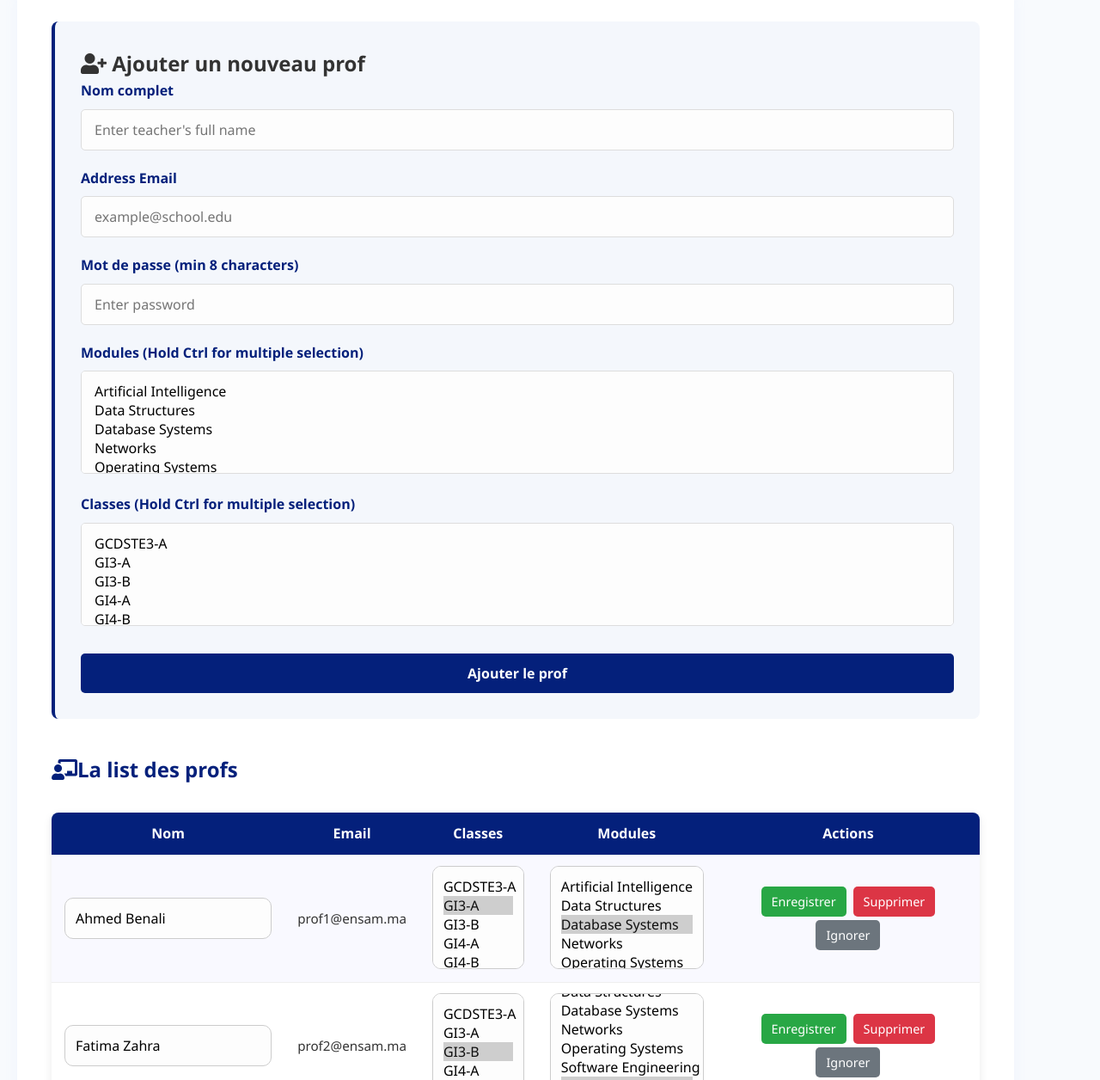
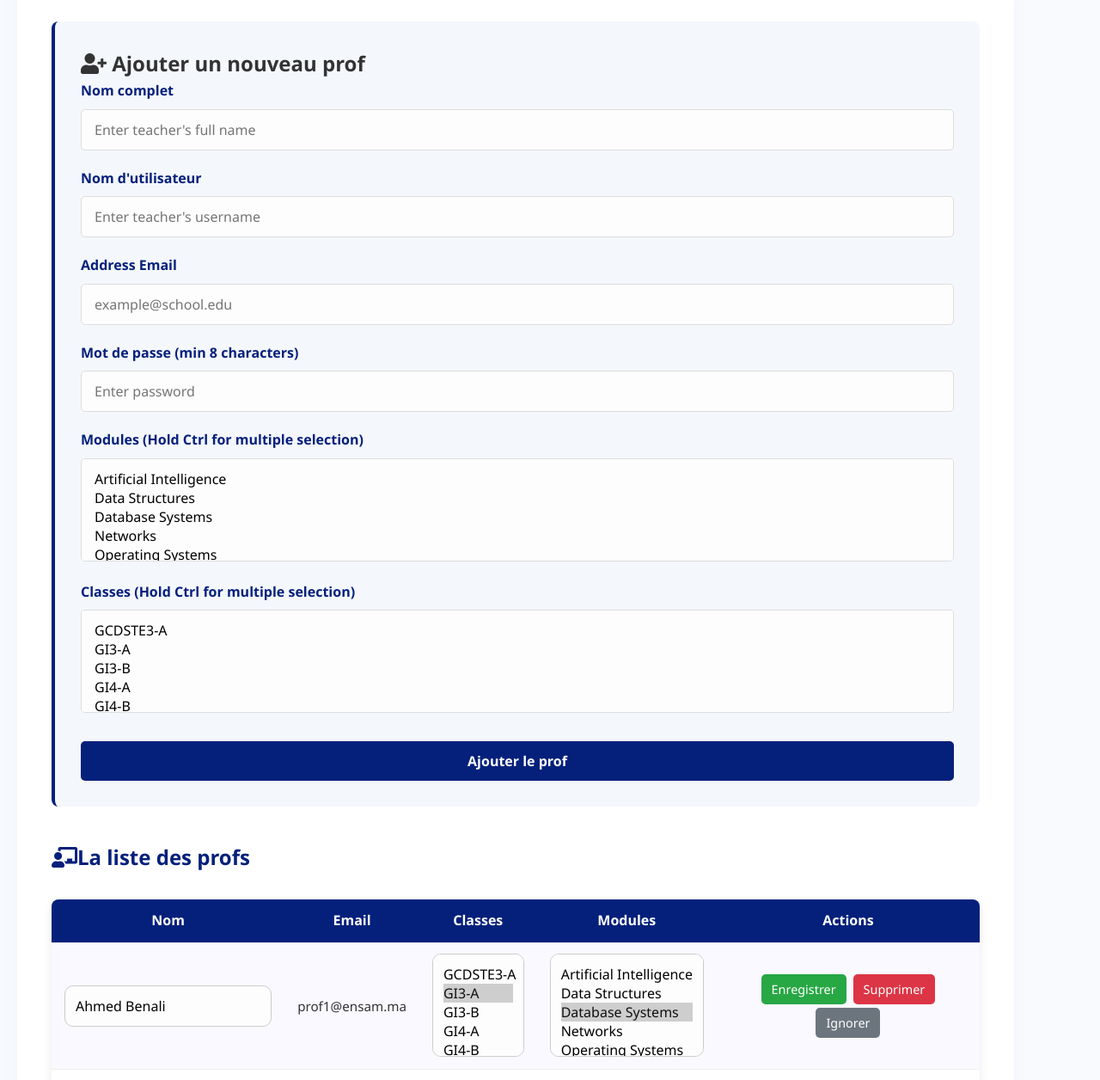
Before and after one commit to Mourad-wh/School_management, a PHP site: page /admin/add_teacher.php in a window 1280 px wide. Shown: the part 137-1393 px from the top of the page at 86% size. Run offline with PHP 8.4, Linux system fonts and the light colour scheme; data comes from the database, SQL or seed files in the repository.

Commit message:
Update add_teacher.php

```diff
--- a/School_management-main/app/views/admin/add_teacher.php
+++ b/School_management-main/app/views/admin/add_teacher.php
@@ -40,13 +40,14 @@ if ($_SERVER['REQUEST_METHOD'] === 'POST' && isset($_POST['add_teacher'])) {
         // Get and validate form data
         $name = trim($_POST['name']);
         $email = trim($_POST['email']);
+        $username = trim($_POST['username']);
         $password = $_POST['password'];
         $subjects = isset($_POST['subjects']) ? $_POST['subjects'] : [];
         $classes = isset($_POST['classes']) ? $_POST['classes'] : [];
         $school_id = "2202387";
 
         // Validation
-        if (empty($name) || empty($email) || empty($password)) {
+        if (empty($name) || empty($email) || empty($password) || empty($username)) {
             throw new Exception("All fields are required");
         }
 
@@ -62,8 +63,8 @@ if ($_SERVER['REQUEST_METHOD'] === 'POST' && isset($_POST['add_teacher'])) {
         $hashedPassword = password_hash($password, PASSWORD_ARGON2I);
 
         // Insert into teachers table
-        $stmt = $conn->prepare("INSERT INTO teachers (full_name, email, password, school_id) VALUES (?, ?, ?, ?)");
-        $stmt->bind_param("ssss", $name, $email, $hashedPassword, $school_id);
+        $stmt = $conn->prepare("INSERT INTO teachers (full_name, email, password, school_id, username) VALUES (?, ?, ?, ?, ?)");
+        $stmt->bind_param("sssss", $name, $email, $hashedPassword, $school_id, $username);
         $stmt->execute();
         $teacher_id = $stmt->insert_id;
         $stmt->close();
@@ -318,6 +319,11 @@ if (isset($_SESSION['success_message'])) {
                     </div>
 
                     <div class="form-group">
+                        <label for="usernamename">Nom d'utilisateur</label>
+                        <input type="text" id="username" name="username" placeholder="Enter teacher's username" required>
+                    </div>
+
+                    <div class="form-group">
                         <label for="email">Address Email</label>
                         <input type="email" id="email" name="email" placeholder="example@school.edu" required>
                     </div>
@@ -351,7 +357,7 @@ if (isset($_SESSION['success_message'])) {
                 </form>
             </div>
 
-            <h2 style="margin-top: 40px; color: #04207b;"><i class="fas fa-chalkboard-teacher"></i>La list des profs</h2>
+            <h2 style="margin-top: 40px; color: #04207b;"><i class="fas fa-chalkboard-teacher"></i>La liste des profs</h2>
             <table>
                 <tr>
                     <th>Nom</th>
```
